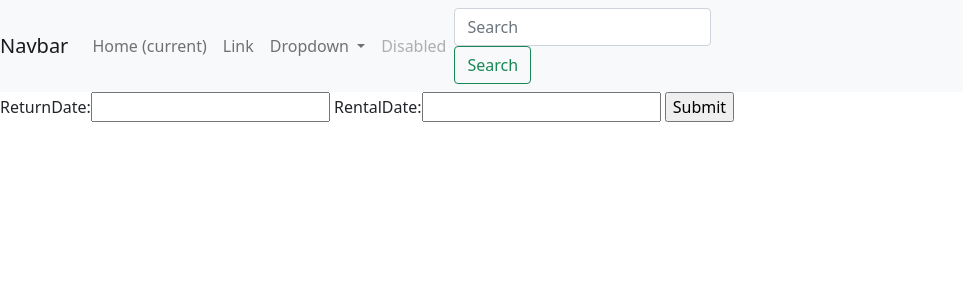
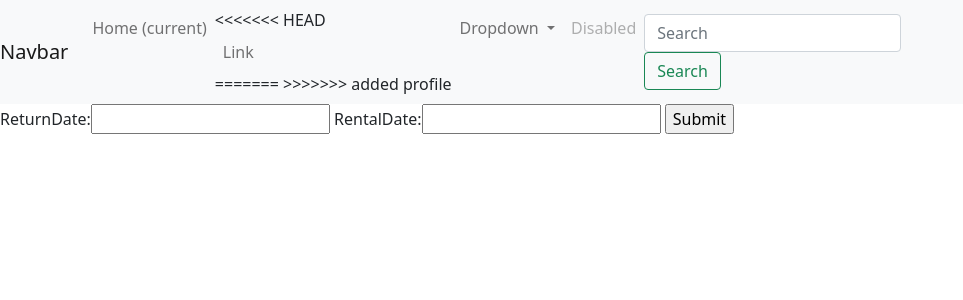
Before and after one commit to ChilloutGeek/Car-Rental-School-Finals, a Django app: template templates/rental/rentacar.html in a window 1280 px wide. Shown: the top 300 px of the page, without its empty margins (0-963 px from the left). Run offline with Django 3.2, Linux system fonts and the light colour scheme; the template is opened without the code that fills it: values that come from a table or form of the project are taken from there, others are empty; some libraries are stand-ins or nearby versions.

```diff
--- a/templates/nav.html
+++ b/templates/nav.html
@@ -12,7 +12,10 @@
           <a class="nav-link" href="#">Home <span class="sr-only">(current)</span></a>
         </li>
         <li class="nav-item">
+<<<<<<< HEAD
           <a class="nav-link" href="#">Link</a>
+=======
+>>>>>>> added profile
         </li>
         <li class="nav-item dropdown">
           <a class="nav-link dropdown-toggle" href="#" id="navbarDropdown" role="button" data-toggle="dropdown" aria-haspopup="true" aria-expanded="false">
```
